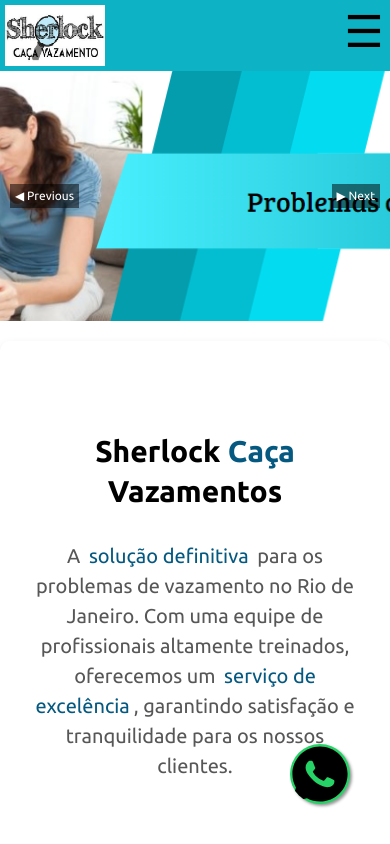
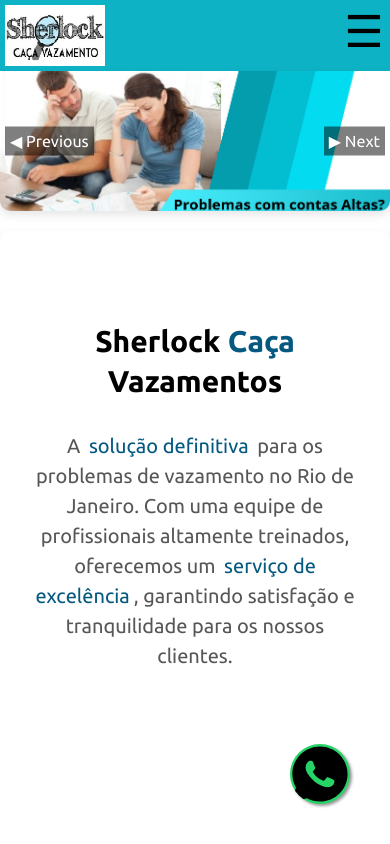
Before and after one commit to DouglasReiz/dashboardLeo, a plain HTML site: page index.html in a window 390 px wide. Shown: the top 844 px of the page. Drawn offline with Linux system fonts and the light colour scheme.

Commit message:
ajuste no carrosel responsivo

```diff
--- a/assets/css/responsive.css
+++ b/assets/css/responsive.css
@@ -69,20 +69,22 @@
     }
 
     .carousel-item img {
-      max-width: 100%;
-      height: 250px; /* Reduz a altura da imagem para se ajustar melhor a telas menores */
+      height: 140px; /* Reduz a altura das imagens */
   }
 
   .carousel-control-prev,
   .carousel-control-next {
-      padding: 5px; /* Reduz o tamanho dos botões de controle */
-      font-size: 12px; /* Ajusta o tamanho da fonte dos botões de controle */
+      padding: 5px; /* Diminui o padding dos controles */
   }
 
-  .carousel-container {
-      border-radius: 0; /* Remove os cantos arredondados para melhor aproveitamento do espaço */
-      box-shadow: none; /* Remove a sombra para um visual mais limpo em telas pequenas */
+  .carousel-control-prev {
+      left: 5px; /* Ajusta a posição dos controles */
   }
+
+  .carousel-control-next {
+      right: 5px; /* Ajusta a posição dos controles */
+  }
+
 
 
 
--- a/assets/css/style.css
+++ b/assets/css/style.css
@@ -91,7 +91,7 @@
 
 .carousel-item img{
     width: 100%;
-    height: 250px;
+    height: 500px;
     object-fit: cover;
 }
 
--- a/assets/js/script.js
+++ b/assets/js/script.js
@@ -27,9 +27,6 @@
 
         // Remover classes de efeito antigas
         carouselInner.className = 'carousel-inner';
-
-        // Adicionar o efeito fade
-        carouselInner.classList.add('fade');
 
         // Atualizar o slide
         carouselInner.style.transform = `translateX(-${currentIndex * 100}%)`;
--- a/index.html
+++ b/index.html
@@ -45,16 +45,21 @@
     <div class="carousel-container">
         <div class="carousel-inner">
             <div class="carousel-item active">
-                <img src="./assets/img/carouselFirst.png" alt="">
+                <img src="./assets/img/carousel_First.png" alt="">
             </div>
 
             <div class="carousel-item">
-                <img src="./assets/img/carouselSecond.png" alt="">
+                <img src="./assets/img/image-copy.png" alt="">
             </div>
             <div class="carousel-item">
-                <img src="./assets/img/carouselThird.png" alt="">
+                <img src="./assets/img/imagem.png" alt="">
             </div>
+            <div class="carousel-item">
+                <img src="./assets/img/carouselFourth.png" alt="">
+            </div>
+
         </div>
+
         <a class="carousel-control-prev" href="#" role="button" data-slide="prev">
             <span class="carousel-control-prev-icon" aria-hidden="true">&#9664;</span>
             <span class="sr-only">Previous</span>
```
Also changed, not shown: assets/img/carouselFirst.png (deleted), assets/img/carouselFourth.png (added), assets/img/carousel_First.png (added), assets/img/image-copy.png (added), assets/img/image.png (added), assets/img/image_copy.png (added), assets/img/imagem.png (added).
